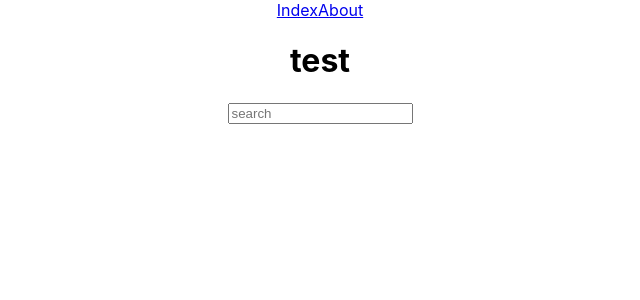
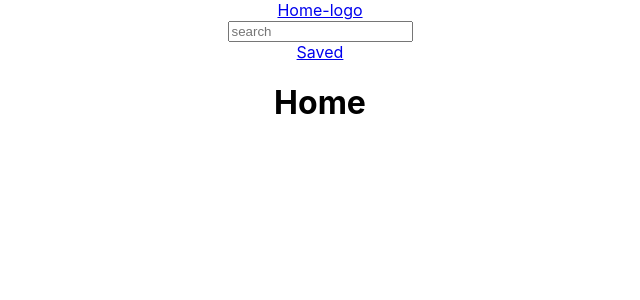
Before and after one commit to marinanicolai/unsplash-hooks-portofolio, a React (Create React App) app: page / in a window 1280 px wide. Shown: the top 300 px of the page, without its empty margins (320-960 px from the left). Built offline with nearby package versions, Linux system fonts and the light colour scheme.

Commit message:
update folder structure

```diff
--- a/src/App.js
+++ b/src/App.js
@@ -1,9 +1,10 @@
 import "./App.css";
 import { BrowserRouter, Routes, Route } from "react-router-dom";
 import Nav from "./components/Nav";
-import Search from "./components/Search";
-import About from "./components/About";
+import Search from "./pages/Search";
+import Favorites from "./pages/Favorites";
 import Item from "./components/Item";
+import Home from "./pages/Home";
 import React from "react";
 
 function App() {
@@ -12,8 +13,9 @@ function App() {
       <BrowserRouter>
         <Nav />
         <Routes>
-          <Route path="/" element={<Search />} />
-          <Route path="about" element={<About />} />
+          <Route path="/" element={<Home />} />
+          <Route path="/search/:searchTerm" element={<Search />} />
+          <Route path="favorites" element={<Favorites />} />
           <Route path="item/:id" element={<Item />} />
         </Routes>
       </BrowserRouter>
--- a/src/components/Nav/index.js
+++ b/src/components/Nav/index.js
@@ -1,11 +1,13 @@
 import React from "react";
+import SearchBar from "../SearchBar";
 import { Link } from "react-router-dom";
 
 const Nav = () => {
   return (
     <nav>
-      <Link to="/">Index</Link>
-      <Link to="/about">About</Link>
+      <Link to="/">Home-logo</Link>
+      <SearchBar />
+      <Link to="/favorites">Saved</Link>
     </nav>
   );
 };
--- a/src/components/Search/index.js
+++ b/src/components/SearchBar/index.js
@@ -1,6 +1,6 @@
 import React from "react";
 
-class Search extends React.Component {
+class SearchBar extends React.Component {
   state = {
     images: [],
   };
@@ -11,7 +11,6 @@ class Search extends React.Component {
   render() {
     return (
       <div>
-        <h1>test</h1>
         <form onSubmit={this.handleSubmit}>
           <input
             type="text"
@@ -36,4 +35,4 @@ class Search extends React.Component {
   }
 }
 
-export default Search;
+export default SearchBar;
--- a/src/components/About/index.js
+++ b/src/pages/Favorites/index.js
@@ -3,7 +3,7 @@ import React from "react";
 const About = () => {
   return (
     <div>
-      <h1>The images are fetched from unsplash api</h1>
+      <h1>These images user likes the most</h1>
     </div>
   );
 };
--- /dev/null
+++ b/src/pages/Home/index.js
@@ -0,0 +1,11 @@
+import React from "react";
+
+const Home = () => {
+  return (
+    <div>
+      <h1>Home</h1>
+    </div>
+  );
+};
+
+export default Home;
--- /dev/null
+++ b/src/pages/Search/index.js
@@ -0,0 +1,11 @@
+import React from "react";
+
+function Search() {
+  return (
+    <div>
+      <h1>Search</h1>
+    </div>
+  );
+}
+
+export default Search;
```
Also changed, not shown: src/components/SearchBar/SearchBar.styles.js (added), src/pages/Favorites/Favorites.styles.js (added), src/pages/Home/Home.styles.js (added), src/pages/Search/Search.styles.js (added).
